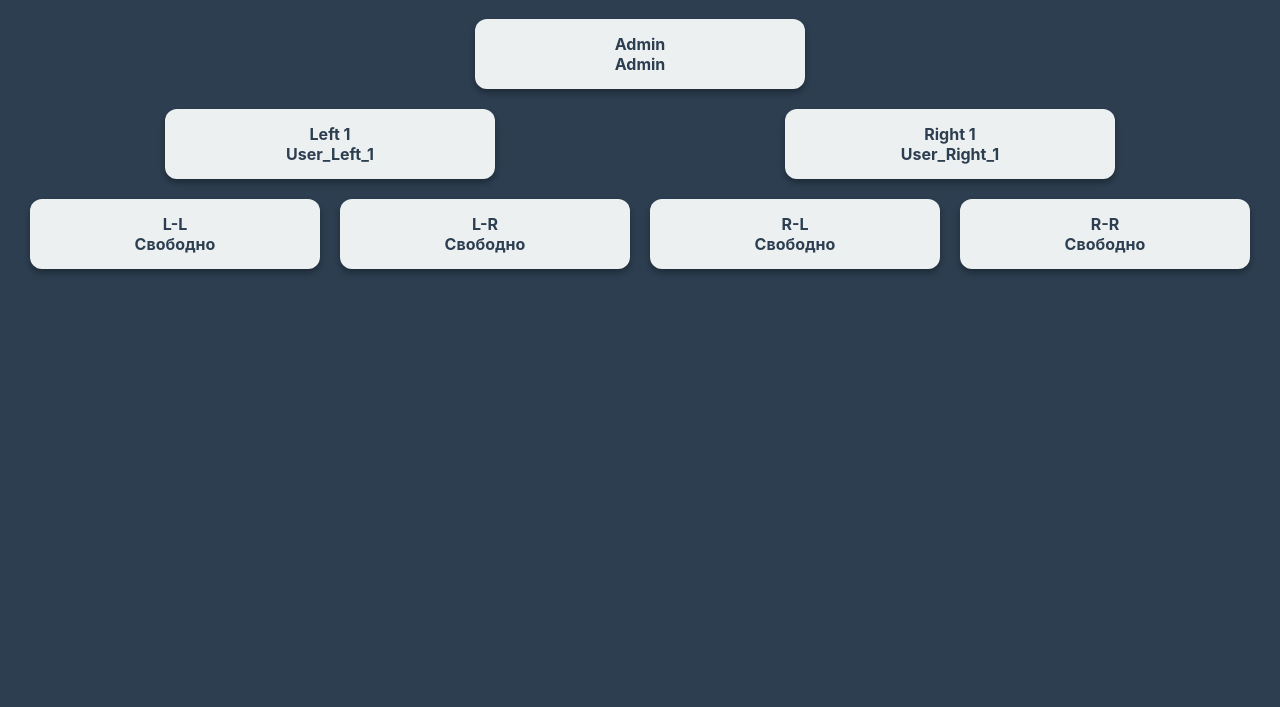
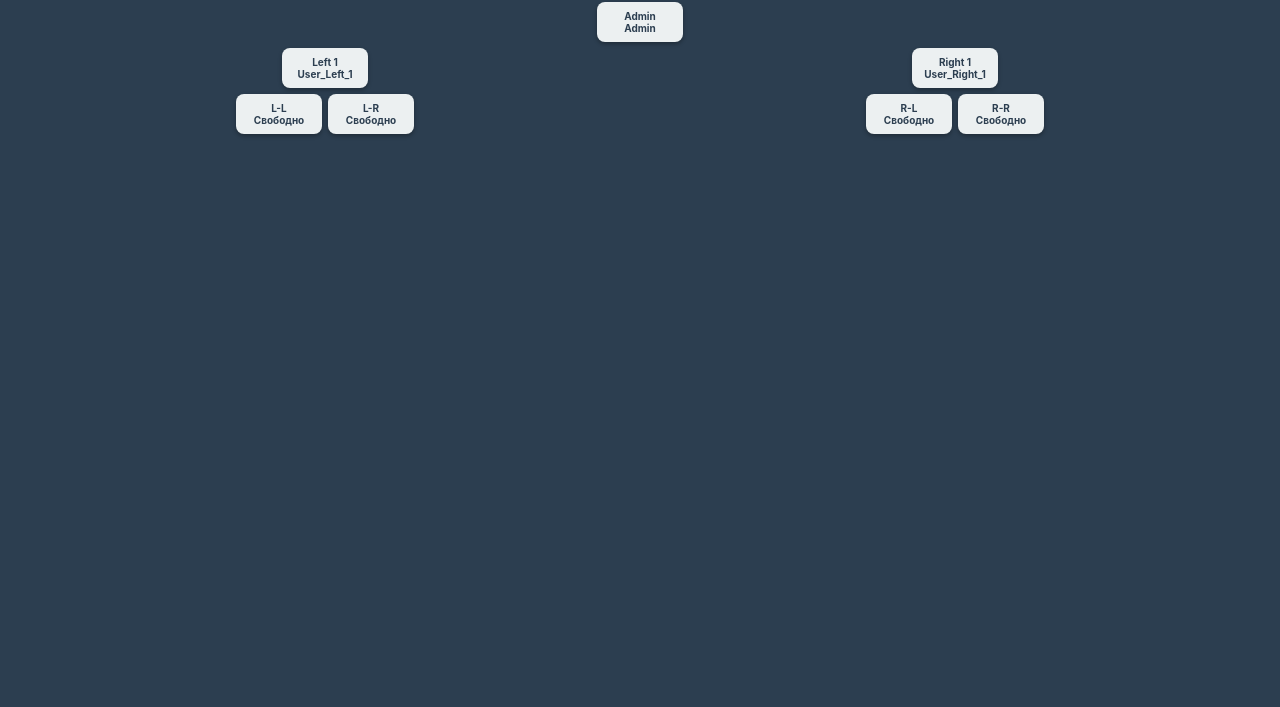
Before and after one commit to alprok8922399-stack/Kash, a website: page binary-tree-app/public/index.html in a window 1280 px wide. Shown: the part 93-800 px from the top of the page. Drawn offline with Linux system fonts and the light colour scheme.

Commit message:
Refactor CSS styles for body and tree elements
Adjusted padding, margin, and width for node elements. Updated styles for body and tree container.

```diff
--- a/binary-tree-app/public/style.css
+++ b/binary-tree-app/public/style.css
@@ -1,19 +1,22 @@
-body { font-family: -apple-system, sans-serif; text-align: center; background: #2c3e50; color: white; margin: 0; padding: 20px; }
-.tree-container { display: flex; flex-direction: column; align-items: center; margin-top: 20px; }
+body { font-family: -apple-system, sans-serif; text-align: center; background: #2c3e50; color: white; margin: 0; padding: 10px; }
+.tree-container { display: flex; flex-direction: column; align-items: center; margin-top: 10px; }
 
-/* Карточка пользователя */
+.branch { display: flex; flex-direction: column; align-items: center; width: 100%; margin-bottom: 5px; }
+.children { display: flex; justify-content: center; width: 100%; }
+
 .node {
     background: #ecf0f1;
     color: #2c3e50;
-    border-radius: 12px;
-    padding: 15px;
-    margin: 10px;
-    width: 85%;
-    max-width: 300px;
-    box-shadow: 0 4px 6px rgba(0,0,0,0.3);
+    border-radius: 8px;
+    padding: 8px;
+    margin: 3px;
+    width: 70px;
+    font-size: 10px;
     font-weight: bold;
+    box-shadow: 0 2px 4px rgba(0,0,0,0.3);
 }
 
-/* Контейнер для веток */
-.children { display: flex; width: 100%; justify-content: center; }
-.branch { display: flex; flex-direction: column; align-items: center; width: 100%; }
+/* Цвета уровней */
+.level-1 { background: #f1c40f !important; } /* Admin - Золотой */
+.level-2 { background: #3498db !important; color: white !important; } /* Партнеры - Голубой */
+.level-3 { background: #bdc3c7 !important; } /* Нижние - Серый */
```
